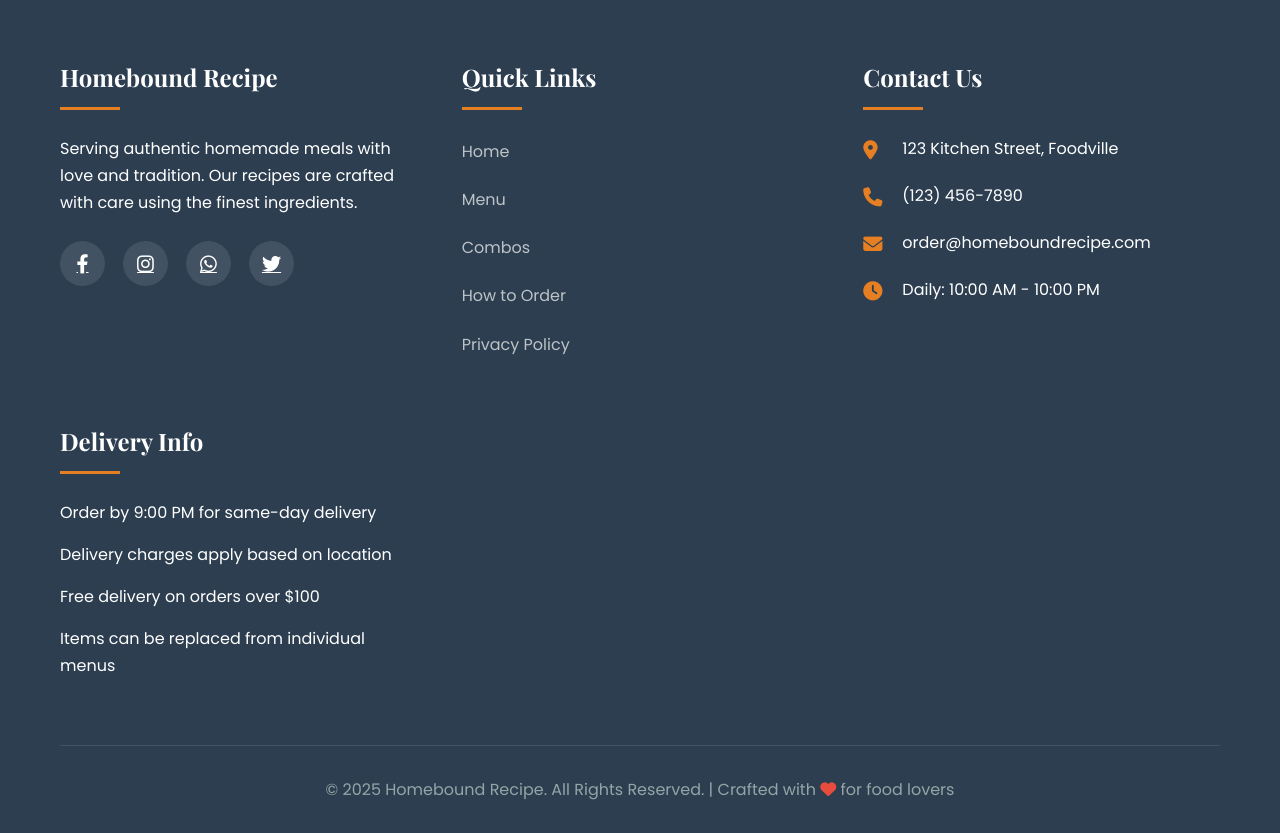
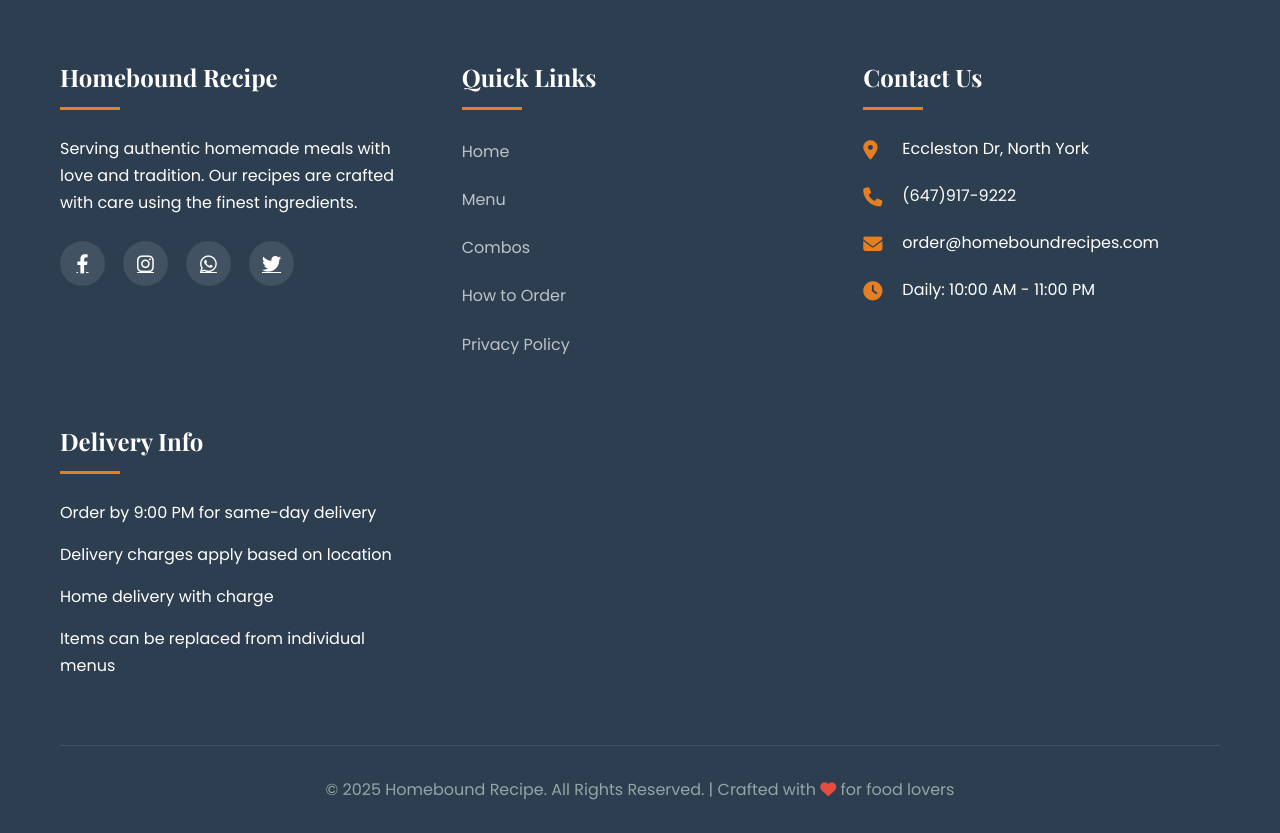
Before and after one commit to TYFSADIK/HomeBound_Aisha, a plain HTML site: page index.html in a window 1280 px wide. Shown: the part 6040-6873 px from the top of the page. Drawn offline with nearby package versions, Linux system fonts and the light colour scheme.

Commit message:
Update index.html

```diff
--- a/index.html
+++ b/index.html
@@ -1099,10 +1099,10 @@
                 <div class="footer-column">
                     <h3>Contact Us</h3>
                     <ul class="contact-info">
-                        <li><i class="fas fa-map-marker-alt"></i> 123 Kitchen Street, Foodville</li>
-                        <li><i class="fas fa-phone"></i> (123) 456-7890</li>
-                        <li><i class="fas fa-envelope"></i> order@homeboundrecipe.com</li>
-                        <li><i class="fas fa-clock"></i> Daily: 10:00 AM - 10:00 PM</li>
+                        <li><i class="fas fa-map-marker-alt"></i> Eccleston Dr, North York</li>
+                        <li><i class="fas fa-phone"></i> (647)917-9222</li>
+                        <li><i class="fas fa-envelope"></i> order@homeboundrecipes.com</li>
+                        <li><i class="fas fa-clock"></i> Daily: 10:00 AM - 11:00 PM</li>
                     </ul>
                 </div>
 
@@ -1111,7 +1111,7 @@
                     <ul class="footer-links">
                         <li>Order by 9:00 PM for same-day delivery</li>
                         <li>Delivery charges apply based on location</li>
-                        <li>Free delivery on orders over $100</li>
+                        <li>Home delivery with charge</li>
                         <li>Items can be replaced from individual menus</li>
                     </ul>
                 </div>
```
